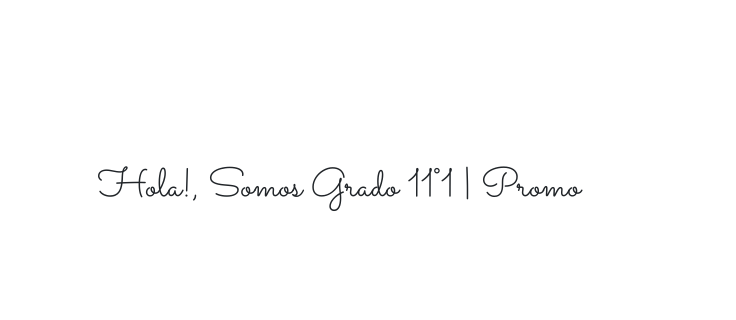
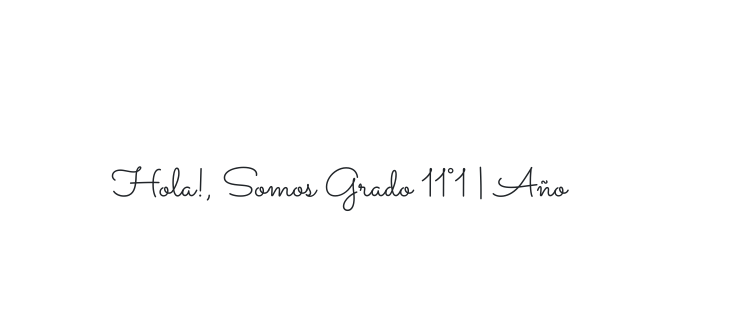
Before and after one commit to Jacksonpirlo/prom11Primitivo, a plain HTML site: page index.html in a window 1280 px wide. Shown: the part 176-496 px from the top of the page, 0-736 px from the left. Drawn offline with nearby package versions, Linux system fonts and the light colour scheme; grey boxes are pictures that could not be loaded; a web font is replaced by a local one.

Commit message:
Update index.html

```diff
--- a/index.html
+++ b/index.html
@@ -85,7 +85,7 @@
 
    <div class="sectionOne">
    	<div>
-   		<h1>Hola!, Somos Grado 11°1 | Promo </h1>
+   		<h1>Hola!, Somos Grado 11°1 | Año </h1>
    	</div>
    	<div>
    		<img class="img-sectionOne" src="./img/2024.png" height="300px">
```
